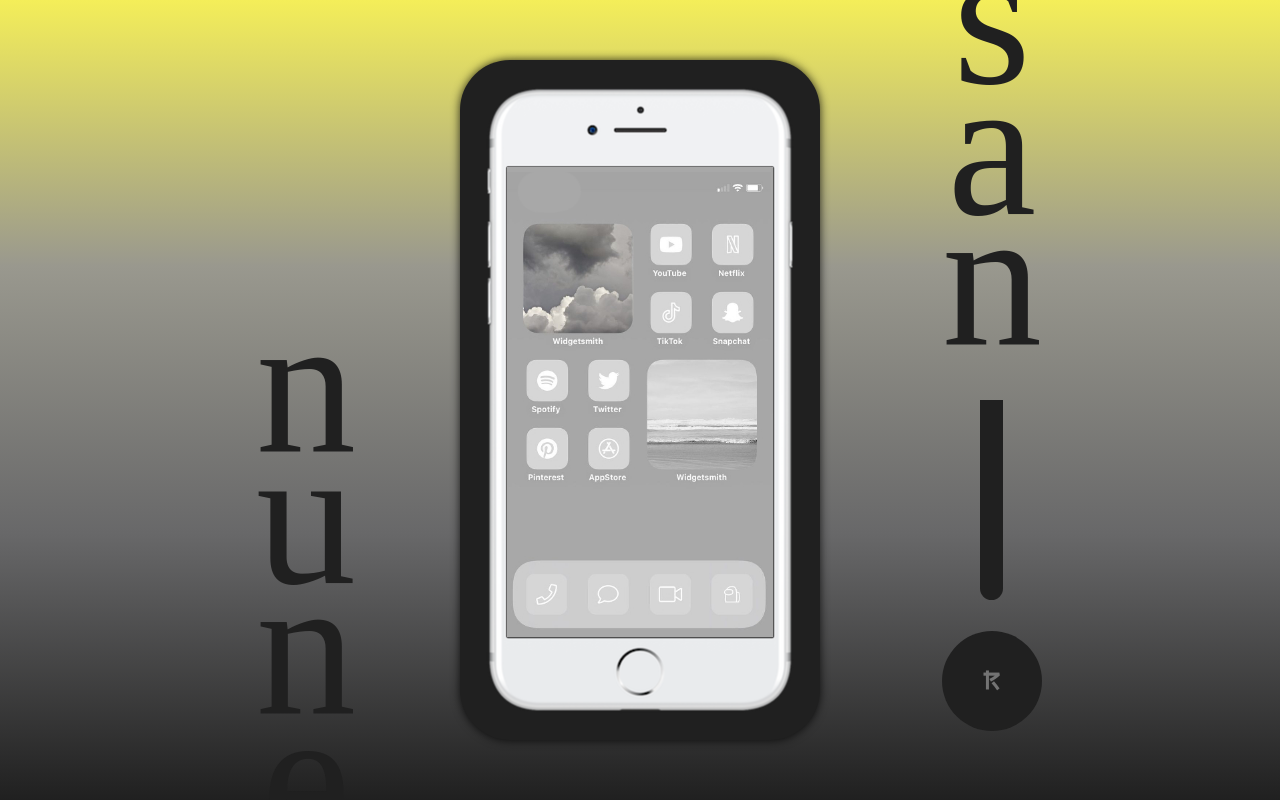
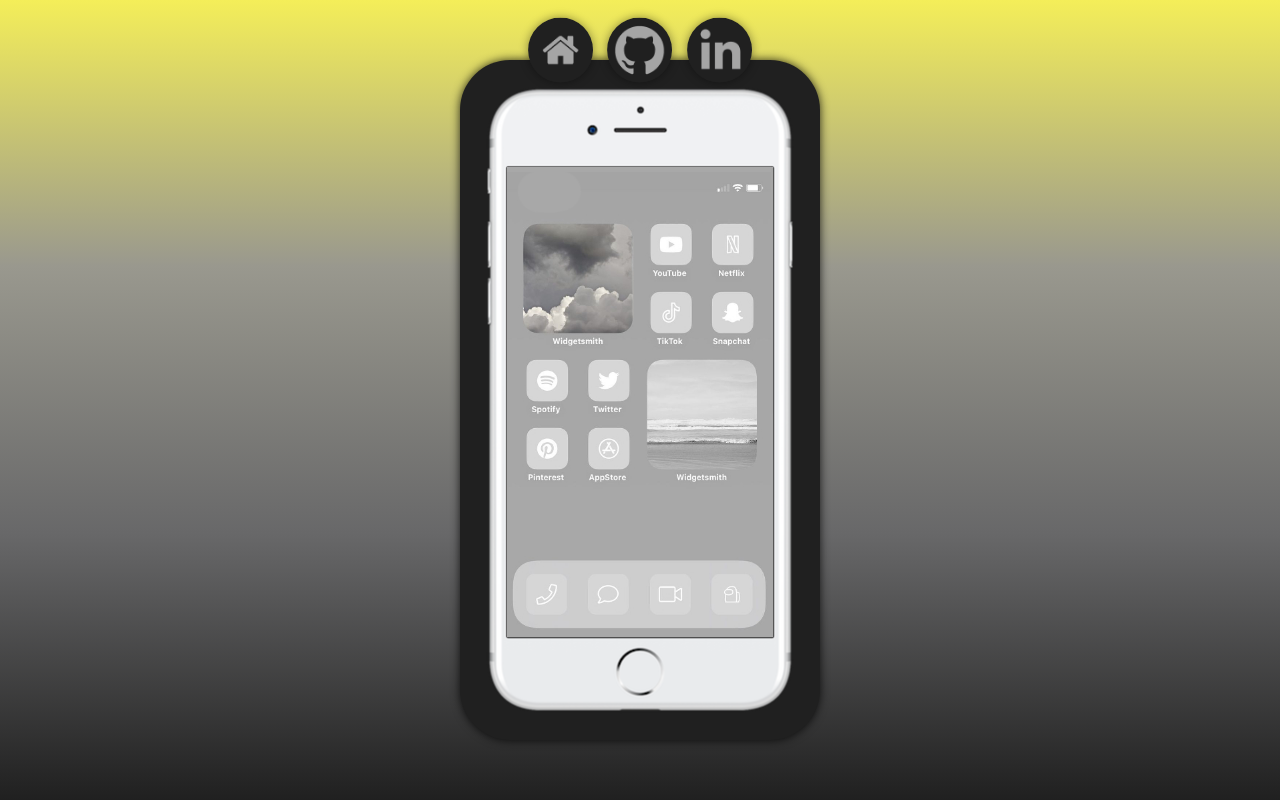
Before and after one commit to renatonunesan/projeto_social, a plain HTML site: page index.html in a window 1280 px wide. Drawn offline with Linux system fonts and the light colour scheme.

Commit message:
Update style.css

```diff
--- a/estilos/style.css
+++ b/estilos/style.css
@@ -64,7 +64,7 @@ iframe#tela {
     letter-spacing: -90px;
     text-orientation: upright;
     position: fixed;
-    top: 70%;
+    top: 68%;
     right: calc(100% + -75px);
     transform: translate(-50%, -50%);
 }
@@ -85,27 +85,59 @@ iframe#tela {
 
 .vertical-line {
     border-left: 23px solid #202020;
-    border-bottom-left-radius: 20px;
-    border-bottom-right-radius: 20px;
-    height: 200px;
+    border-top-left-radius: 20px;
+    border-top-right-radius: 20px;
+    height: 452px;
     position: fixed;
     top: 50%;
-    left: calc(100% + 160px);
+    left: calc(100% + 162px);
 
 }
 
 .vertical-line > img {
     position: fixed;
     width: 100px;
-    bottom: 9px;
-    left: 482px;
+    bottom: 250px;
+    left: 483px;
     border-radius: 50%;
+
 
 }
 
+.vertical-line2 {
+    border-left: 22px solid #202020;
+    height: 335px;
+    position: fixed;
+    top: -120px;
+    right: calc(100% + 155px);
 
-@media screen and (max-width: 950px) {
-    .verticalname1, .verticalname2, .vertical-line {
+}
+
+@media screen and (max-width: 950px) ,(max-height: 900px) {
+    .verticalname1, .verticalname2, .vertical-line, .vertical-line2 {
         display: none;
     }
 }
+
+section#redes-sociais {
+    display: block;
+    position: absolute;
+    top: 6.5%;
+    left: 50%;
+    transform: translate(-50%, -50%);
+}
+
+section#redes-sociais img {
+    width: 65px;
+    margin: 5px;
+    border-radius: 50%;
+    box-shadow: 0px 0px 10px rgba(0, 0, 0, 0.4);
+    box-sizing: border-box;
+}
+
+section#redes-sociais img:hover {
+    border: 2px solid #686869;
+    transform: translate(-2px, -2px);
+    box-shadow: 0px 0px 20px rgba(0, 0, 0, 0.4);
+    transition: transform 0.5s;
+}
--- a/index.html
+++ b/index.html
@@ -11,18 +11,21 @@
     <main>
         <div class="container">
             <section id="telefone">
-                <iframe src="home.html" name="tela" id="tela" frameborder="0"></iframe>
+                <iframe src="home.html" name="tela" id="tela" frameborder="0">
+                    Seu navegador não é compatível com isso.
+                </iframe>
             </section>
             <div class="verticalname1">nune</div>
             <div class="verticalname2">san</div>
             <div class="vertical-line">
                 <img src="imagens/iconR.png" alt="Logo Nunesan">
             </div>
-
+            <div class="vertical-line2"></div>
         </div>
-
         <section id="redes-sociais">
-
+            <a href="#" target="tela"><img src="imagens/home-home2.jpg" alt="Home"></a>
+            <a href="#" target="tela"><img src="imagens/github12.jpg" alt="GitHub"></a>
+            <a href="#" target="tela"><img src="imagens/logo-linkedin.jpg" alt="LinkedIn"></a>
         </section>
     </main>
 </body>
```
Also changed, not shown: imagens/github12.jpg (added), imagens/home-home.jpg (added), imagens/home-home2.jpg (added).
